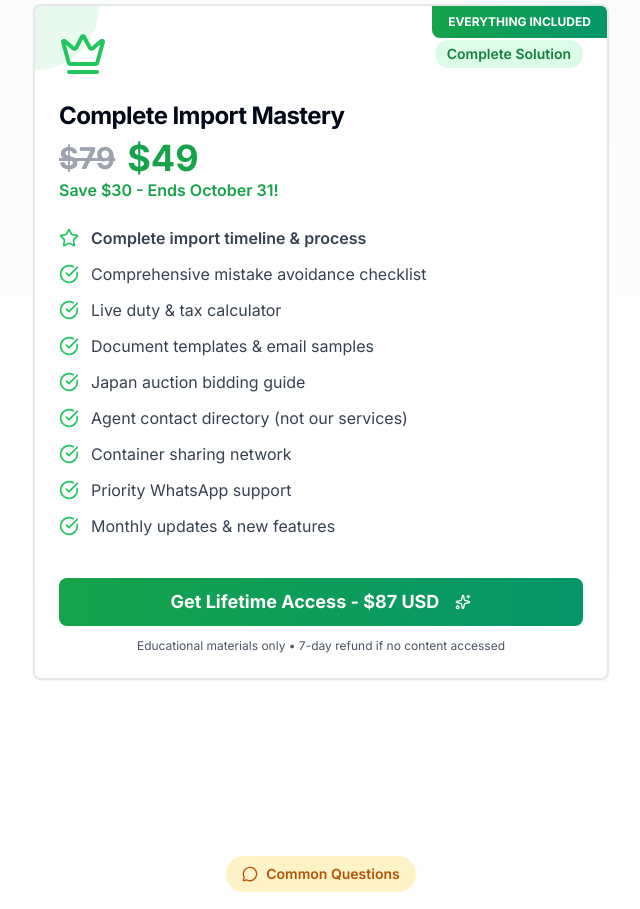
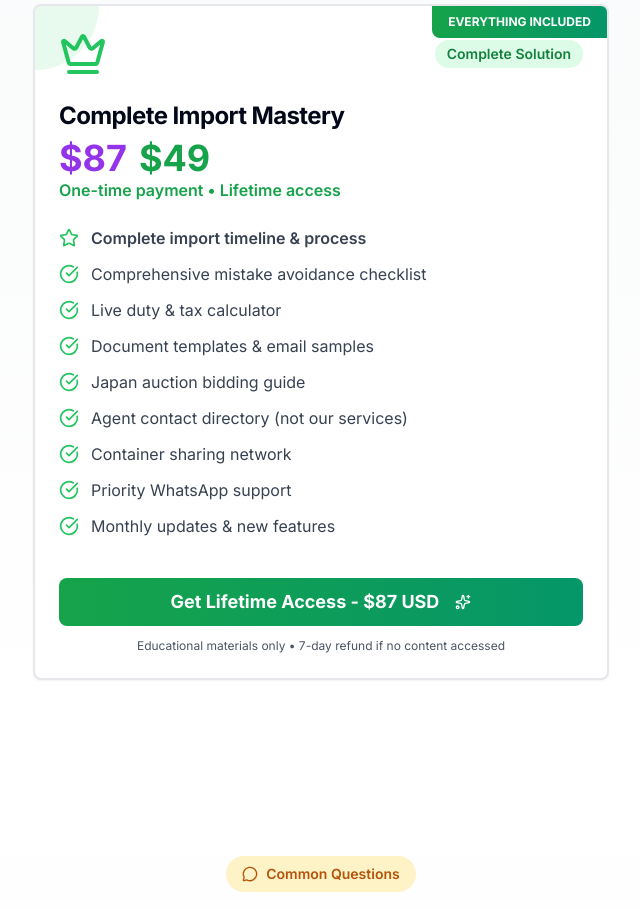
Before and after one commit to Mvula88/calculator, a Next.js app: page /za/guide in a window 1280 px wide. Shown: the part 2720-3629 px from the top of the page, without its empty margins (319-959 px from the left). Built offline with nearby package versions, Linux system fonts and the light colour scheme; no server answers.

Commit message:
Update pricing sections on all guide pages to $87 USD

```diff
--- a/app/bw/guide/page.tsx
+++ b/app/bw/guide/page.tsx
@@ -525,10 +525,10 @@ export default function BotswanaGuidePage() {
                 <CardTitle className="text-lg sm:text-xl lg:text-2xl font-bold">Complete Import Mastery</CardTitle>
                 <div className="mt-3 sm:mt-4">
                   <div className="flex items-center gap-2 sm:gap-3">
-                    <span className="text-xl sm:text-2xl lg:text-3xl font-bold text-gray-400 line-through">$79</span>
+                    <span className="text-3xl sm:text-4xl font-bold text-purple-600">$87</span>
                     <span className="text-3xl sm:text-4xl font-bold text-blue-600">$49</span>
                   </div>
-                  <span className="text-green-600 font-semibold text-xs sm:text-sm lg:text-base">Save $30 - Ends October 31!</span>
+                  <span className="text-green-600 font-semibold text-xs sm:text-sm lg:text-base">One-time payment • Lifetime access</span>
                 </div>
               </CardHeader>
               <CardContent className="space-y-3 sm:space-y-4 px-4 sm:px-6">
--- a/app/na/guide/page.tsx
+++ b/app/na/guide/page.tsx
@@ -527,10 +527,9 @@ export default function NamibiaGuidePage() {
                 <CardTitle className="text-lg sm:text-xl lg:text-2xl font-bold">Complete Import Mastery</CardTitle>
                 <div className="mt-3 sm:mt-4">
                   <div className="flex items-center gap-2 sm:gap-3">
-                    <span className="text-xl sm:text-2xl lg:text-3xl font-bold text-gray-400 line-through">$79</span>
-                    <span className="text-3xl sm:text-4xl font-bold text-purple-600">$49</span>
+                    <span className="text-3xl sm:text-4xl font-bold text-purple-600">$87</span>
                   </div>
-                  <span className="text-green-600 font-semibold text-xs sm:text-sm lg:text-base">Save $30 - Ends October 31!</span>
+                  <span className="text-gray-600 font-semibold text-xs sm:text-sm lg:text-base">One-time payment • Lifetime access</span>
                 </div>
               </CardHeader>
               <CardContent className="space-y-3 sm:space-y-4 px-4 sm:px-6">
--- a/app/za/guide/page.tsx
+++ b/app/za/guide/page.tsx
@@ -452,10 +452,10 @@ export default function SouthAfricaGuidePage() {
                 <CardTitle className="text-lg sm:text-xl lg:text-2xl font-bold">Complete Import Mastery</CardTitle>
                 <div className="mt-3 sm:mt-4">
                   <div className="flex items-center gap-2 sm:gap-3">
-                    <span className="text-xl sm:text-2xl lg:text-3xl font-bold text-gray-400 line-through">$79</span>
+                    <span className="text-3xl sm:text-4xl font-bold text-purple-600">$87</span>
                     <span className="text-3xl sm:text-4xl font-bold text-green-600">$49</span>
                   </div>
-                  <span className="text-green-600 font-semibold text-xs sm:text-sm lg:text-base">Save $30 - Ends October 31!</span>
+                  <span className="text-green-600 font-semibold text-xs sm:text-sm lg:text-base">One-time payment • Lifetime access</span>
                 </div>
               </CardHeader>
               <CardContent className="space-y-3 sm:space-y-4 px-4 sm:px-6">
--- a/app/zm/guide/page.tsx
+++ b/app/zm/guide/page.tsx
@@ -524,10 +524,10 @@ export default function ZambiaGuidePage() {
                 <CardTitle className="text-lg sm:text-xl lg:text-2xl font-bold">Complete Import Mastery</CardTitle>
                 <div className="mt-3 sm:mt-4">
                   <div className="flex items-center gap-2 sm:gap-3">
-                    <span className="text-xl sm:text-2xl lg:text-3xl font-bold text-gray-400 line-through">$79</span>
+                    <span className="text-3xl sm:text-4xl font-bold text-purple-600">$87</span>
                     <span className="text-3xl sm:text-4xl font-bold text-emerald-600">$49</span>
                   </div>
-                  <span className="text-green-600 font-semibold text-xs sm:text-sm lg:text-base">Save $30 - Ends October 31!</span>
+                  <span className="text-green-600 font-semibold text-xs sm:text-sm lg:text-base">One-time payment • Lifetime access</span>
                 </div>
               </CardHeader>
               <CardContent className="space-y-3 sm:space-y-4 px-4 sm:px-6">
```
